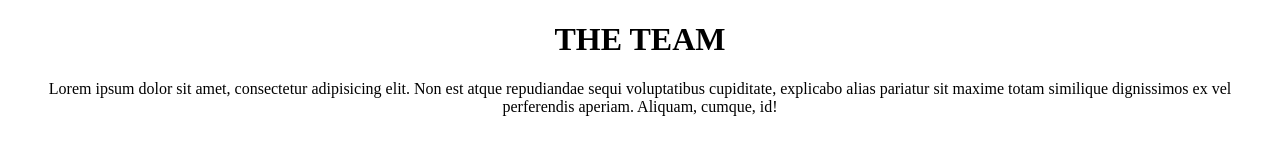
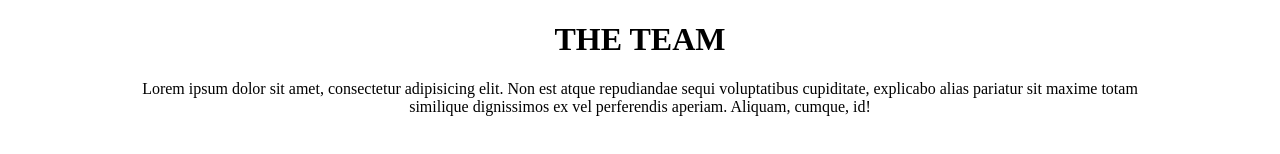
Before and after one commit to PavlyukVadim/Vanilla-Components, a plain HTML site: page Team/index.html in a window 1280 px wide. Shown: the top 154 px of the page. Drawn offline with nearby package versions, Linux system fonts and the light colour scheme; files that its build step writes are made by us from their sources.

Commit message:
fix width

```diff
--- a/Grid/style.scss
+++ b/Grid/style.scss
@@ -35,7 +35,9 @@ $items: 12;
 
 .container {
   max-width: 1200px;
+  width: 80%;
   margin: 0 auto;
+
 
   .row ~ * {
     clear: both;
```
Also changed, not shown: Grid/style.css.
